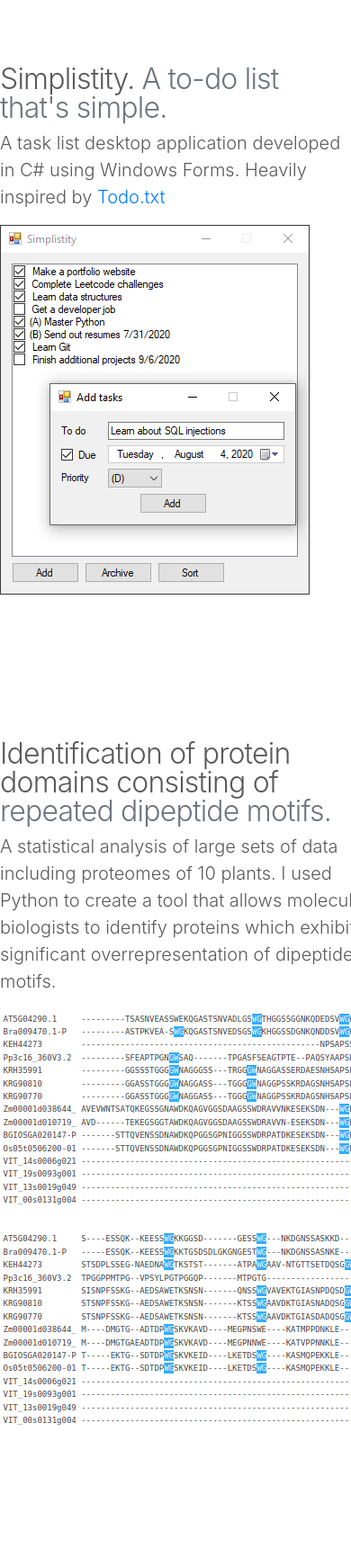
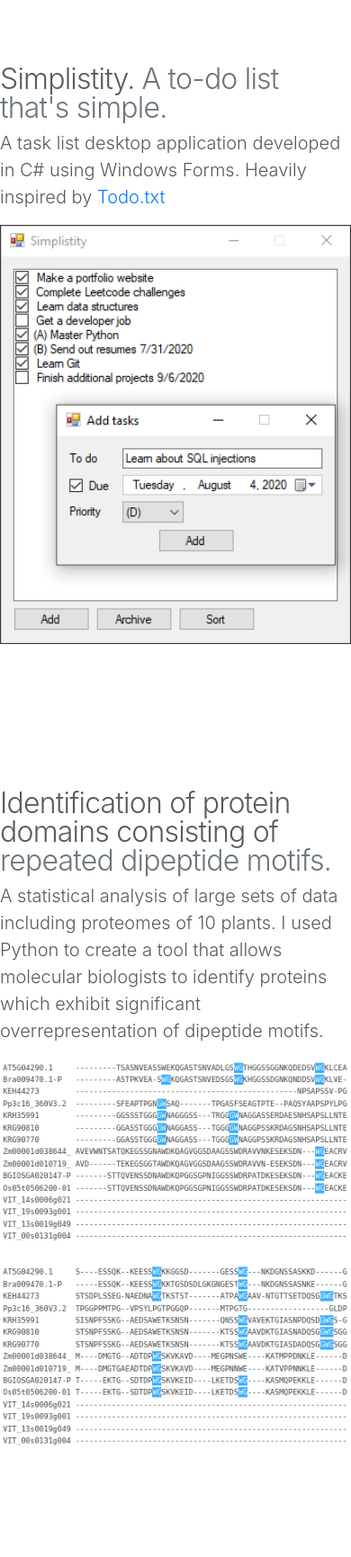
Before and after one commit to WojDob/portfolio-website, a Django app: page / in a window 390 px wide; the page is wider, and only the part inside the window is pictured. Shown: the part 685-2416 px from the top of that part at 90% size. Run offline with Django 3.2, Linux system fonts and the light colour scheme; some libraries are stand-ins or nearby versions.

Commit message:
Improved responsivity

```diff
--- a/myapp/static/myapp/css/carousel.css
+++ b/myapp/static/myapp/css/carousel.css
@@ -25,6 +25,10 @@ body {
   padding-left: 80px;
 }
 
+.responsive-img {
+  width: 100%;
+  height: auto;
+}
 /* CUSTOMIZE THE CAROUSEL
 -------------------------------------------------- */
 
--- a/myapp/templates/myapp/index.html
+++ b/myapp/templates/myapp/index.html
@@ -7,7 +7,7 @@
 
 <!-- TODO: Export the CSS from here into a style.css -->
 
-<div style="background-image:url({% static "myapp/img/forest.jpg" %});height:500px;background-position:center;background-size:cover;background-repeat:no-repeat;">
+<div style="background-image:url({% static "myapp/img/forest.jpg" %});width:100%;height:500px;background-position:center;background-size:cover;background-repeat:no-repeat;">
     <div class="d-flex justify-content-center align-items-center" style="height:inherit;min-height:initial;width:100%;position:absolute;left:0;background-color:rgba(30,41,99,0.53);">
         <div class="d-flex align-items-center order-12" style="height:200px;">
             <div class="container mt-5">
@@ -20,6 +20,7 @@
         </div>
     </div>
 </div>
+
 
 <div class="container mt-5">
   <div class="row">
@@ -35,7 +36,7 @@
       </div>
       <div class="col-md-5">
         <a href="https://github.com/WojDob/Simplistity">
-          <img src="{% static "myapp/img/simplistity.png" %}" alt="Simplistity screenshot"></svg>
+          <img class="responsive-img" src="{% static "myapp/img/simplistity.png" %}" alt="Simplistity screenshot"></svg>
         </a>
       </div>
     </div>
@@ -49,7 +50,7 @@
       </div>
       <div class="col-md-5 order-md-1">
         <a href="https://github.com/WojDob/Protein-domains-identification">
-          <img src="{% static "myapp/img/domainsSmaller.png" %}" alt="Multiple sequence alignment screenshot"></svg>
+          <img class="responsive-img"  src="{% static "myapp/img/domainsSmaller.png" %}" alt="Multiple sequence alignment screenshot"></svg>
         </a>
       </div>
     </div>
@@ -64,7 +65,7 @@
       </div>
       <div class="col-md-5">
         <a href="https://github.com/WojDob/portfolio-website">
-          <img src="{% static "myapp/img/seqcontent.png" %}" alt="Screenshot of the news section"></svg>
+          <img class="responsive-img"  src="{% static "myapp/img/seqcontent.png" %}" alt="Screenshot of the news section"></svg>
         </a>
       </div>
     </div>
```
